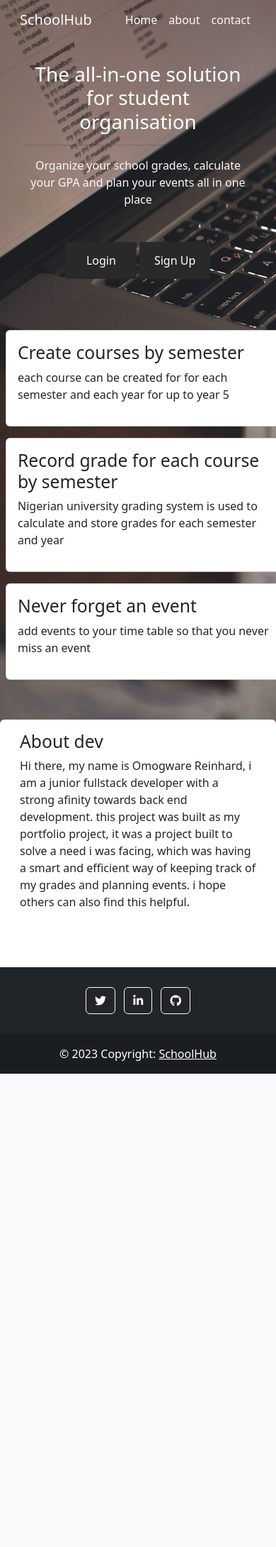
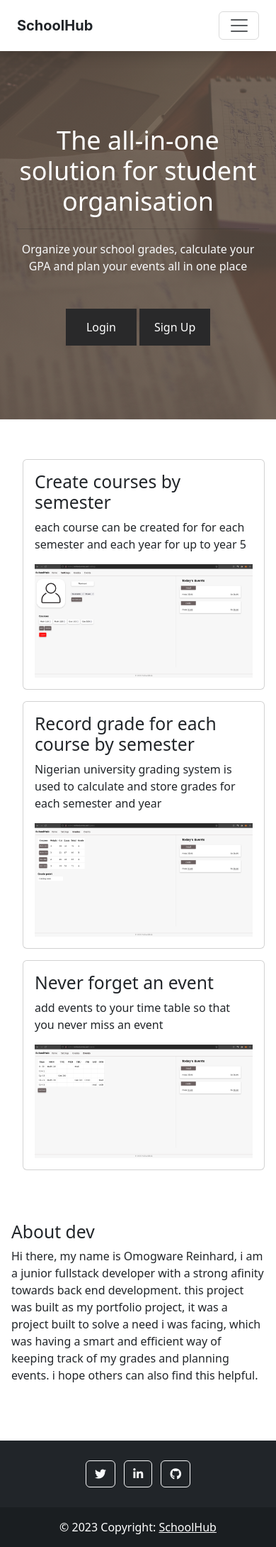
Before and after one commit to CodeMaverick-X/SchoolHub, a Flask app: page / in a window 390 px wide. Shown: the whole page at 71% size. Before the commit the page ends 1513 px from the top, so only its background shows below. Run offline with Flask 2, Linux system fonts and the light colour scheme; some libraries are stand-ins or nearby versions.

Commit message:
add sections to landing page to make it longer, make landing page more responsive, fix nav bar

```diff
--- a/web_dynamic/pages/statics/styles/login.css
+++ b/web_dynamic/pages/statics/styles/login.css
@@ -1,9 +1,103 @@
 body {
     font-family: Arial, Helvetica, sans-serif;
-    background-image: url(../images/cover_image.jpg);
-    background-size: 1920p 1080p;
+}
+
+/* masthead */
+header.masthead {
+    padding-top: 10rem;
+    padding-bottom: calc(10rem - 4.5rem);
+    background: linear-gradient(to bottom, rgba(92, 77, 66, 0.8) 0%, rgba(92, 77, 66, 0.8) 100%), url("../images/cover_image.jpg");
+    background-position: center;
     background-repeat: no-repeat;
-}
+    background-attachment: scroll;
+    background-size: cover;
+  }
+  header.masthead h1, header.masthead .h1 {
+    font-size: 2.25rem;
+  }
+  @media (min-width: 992px) {
+    header.masthead {
+      height: 100vh;
+      min-height: 40rem;
+      padding-top: 4.5rem;
+      padding-bottom: 0;
+    }
+    header.masthead p {
+      font-size: 1.15rem;
+    }
+    header.masthead h1, header.masthead .h1 {
+      font-size: 3rem;
+    }
+  }
+  @media (min-width: 1200px) {
+    header.masthead h1, header.masthead .h1 {
+      font-size: 3.5rem;
+    }
+  }
+
+/* navbar*/
+#mainNav {
+    box-shadow: 0 0.5rem 1rem rgba(0, 0, 0, 0.15);
+    background-color: #fff;
+    transition: background-color 0.2s ease;
+  }
+  #mainNav .navbar-brand {
+    font-family: "Merriweather Sans", -apple-system, BlinkMacSystemFont, "Segoe UI", Roboto, "Helvetica Neue", Arial, "Noto Sans", sans-serif, "Apple Color Emoji", "Segoe UI Emoji", "Segoe UI Symbol", "Noto Color Emoji";
+    font-weight: 700;
+    color: #212529;
+  }
+  #mainNav .navbar-nav .nav-item .nav-link {
+    color: #6c757d;
+    font-family: "Merriweather Sans", -apple-system, BlinkMacSystemFont, "Segoe UI", Roboto, "Helvetica Neue", Arial, "Noto Sans", sans-serif, "Apple Color Emoji", "Segoe UI Emoji", "Segoe UI Symbol", "Noto Color Emoji";
+    font-weight: 700;
+    font-size: 0.9rem;
+    padding: 0.75rem 0;
+  }
+  #mainNav .navbar-nav .nav-item .nav-link:hover, #mainNav .navbar-nav .nav-item .nav-link:active {
+    color: #f4623a;
+  }
+  #mainNav .navbar-nav .nav-item .nav-link.active {
+    color: #f4623a !important;
+  }
+  @media (min-width: 992px) {
+    #mainNav {
+      box-shadow: none;
+      background-color: transparent;
+    }
+    #mainNav .navbar-brand {
+      color: rgba(255, 255, 255, 0.7);
+    }
+    #mainNav .navbar-brand:hover {
+      color: #fff;
+    }
+    #mainNav .navbar-nav .nav-item .nav-link {
+      color: rgba(255, 255, 255, 0.7);
+      padding: 0 1rem;
+    }
+    #mainNav .navbar-nav .nav-item .nav-link:hover {
+      color: #fff;
+    }
+    #mainNav .navbar-nav .nav-item:last-child .nav-link {
+      padding-right: 0;
+    }
+    #mainNav.navbar-shrink {
+      box-shadow: 0 0.5rem 1rem rgba(0, 0, 0, 0.15);
+      background-color: #fff;
+    }
+    #mainNav.navbar-shrink .navbar-brand {
+      color: #212529;
+    }
+    #mainNav.navbar-shrink .navbar-brand:hover {
+      color: #f4623a;
+    }
+    #mainNav.navbar-shrink .navbar-nav .nav-item .nav-link {
+      color: #212529;
+    }
+    #mainNav.navbar-shrink .navbar-nav .nav-item .nav-link:hover {
+      color: #f4623a;
+    }
+  }
+
 
 /* Full-width input fields */
 input[type=text], input[type=password] {
@@ -118,6 +212,7 @@ span.psw {
     font-size: small;
 }
 
+
 @-webkit-keyframes animatezoom {
   from {-webkit-transform: scale(0)}
   to {-webkit-transform: scale(1)}
--- a/web_dynamic/pages/templates/login.html
+++ b/web_dynamic/pages/templates/login.html
@@ -10,25 +10,22 @@
         <script src="../statics/scripts/login.js"></script>
         <link href="https://cdn.jsdelivr.net/npm/bootstrap@5.3.0-alpha1/dist/css/bootstrap.min.css" rel="stylesheet" integrity="sha384-GLhlTQ8iRABdZLl6O3oVMWSktQOp6b7In1Zl3/Jr59b6EGGoI1aFkw7cmDA6j6gD" crossorigin="anonymous">
     </head>
-    <body>
-        <div class="container-md">
-            <nav class="navbar px-3">
-                <a class="navbar-brand text-light" href="#">SchoolHub</a>
-
-                  <ul class="navbar-nav list-group-horizontal">
-                    <li class="nav-item active mx-2">
-                      <a class="nav-link text-light" href="#">Home</a>
-                    </li>
-                    <li class="nav-item mx-2">
-                      <a class="nav-link text-light" href="#">about</a>
-                    </li>
-                    <li class="nav-item mx-2">
-                      <a class="nav-link text-light" href="#">contact</a>
-                    </li>
-                  </ul>
+    <body id="page-top">
+            <nav class="navbar navbar-expand-lg navbar-light fixed-top py-0" id="mainNav">
+                <div class="container px-4 px-lg-5">
+                    <a class="navbar-brand" href="#page-top">SchoolHub</a>
+                    <button class="navbar-toggler navbar-toggler-right col-2" type="button" data-bs-toggle="collapse" data-bs-target="#navbarResponsive" aria-controls="navbarResponsive" aria-expanded="false" aria-label="Toggle navigation"><span class="navbar-toggler-icon"></span></button>
+                    <div class="collapse navbar-collapse" id="navbarResponsive">
+                        <ul class="navbar-nav ms-auto my-2 my-lg-0">
+                            <li class="nav-item"><a class="nav-link" href="#about">About</a></li>
+                            <li class="nav-item"><a class="nav-link" href="#services">Services</a></li>
+                            <li class="nav-item"><a class="nav-link" href="#contact">Contact</a></li>
+                        </ul>
+                    </div>
+                </div>
             </nav>
-            <section class="my-3">
-                <header class="masthead">
+            <section class="">
+                <header class="masthead" id="about">
                     <div class="container px-4 px-lg-5 h-100">
                         <div class="row gx-4 gx-lg-5 h-100 align-items-center justify-content-center text-center">
                             <div class="col-lg-8 align-self-end">
@@ -107,22 +104,29 @@
                         </div>
                     </form>
                 </div>
+            </section>
+
+            <section class="section-2" id="services">
                 <!--About-->
-                <div class="row mt-5">
-                    <div class="col-lg card m-2 p-3">
+                <div class="row mt-5 mx-4">
+                    <div class="col-12 card m-2 p-3">
                         <h2>Create courses by semester</h2>
                         <p>each course can be created for for each semester and each year for up to year 5</p>
+                        <img src="../statics/images/sh_settings.png" class="img-fluid max-width: 100%; height: auto;" alt="">
                     </div>
-                    <div class="col-lg card m-2 p-3">
+                    <div class="col-12 card m-2 p-3">
                         <h2>Record grade for each course by semester</h2>
                         <p>Nigerian university grading system is used to calculate and store grades for each semester and year</p>
+                        <img src="../statics/images/sh_grades.png" class="img-fluid max-width: 100%; height: auto;" alt="">
                     </div>
-                    <div class="col-lg card m-2 p-3">
+                    <div class="col-12 card m-2 p-3">
                         <h2>Never forget an event</h2>
                         <p>add events to your time table so that you never miss an event</p>
+                        <img src="../statics/images/sh_evets.png" class="img-fluid max-width: 100%; height: auto;" alt="">
                     </div>
                 </div>
-
+            </section>
+            <section class="section-3">
                 <!--contact-->
                 <div class="row bg-white my-5 rounded p-3">
                     <div class="col-md-3"></div>
@@ -136,8 +140,8 @@
                 </div>
             </section>
 
-        </div>
-        <footer class="bg-dark text-center text-white">
+
+        <footer class="footer bg-dark text-center text-white" id="contact">
             <!-- Grid container -->
             <div class="container p-4 pb-0">
               <!-- Section: Social media -->
```
Also changed, not shown: web_dynamic/pages/statics/scripts/login.js (+43 -0 lines), web_dynamic/pages/statics/images/sh_evets.png (added), web_dynamic/pages/statics/images/sh_grades.png (added), web_dynamic/pages/statics/images/sh_settings.png (added).
